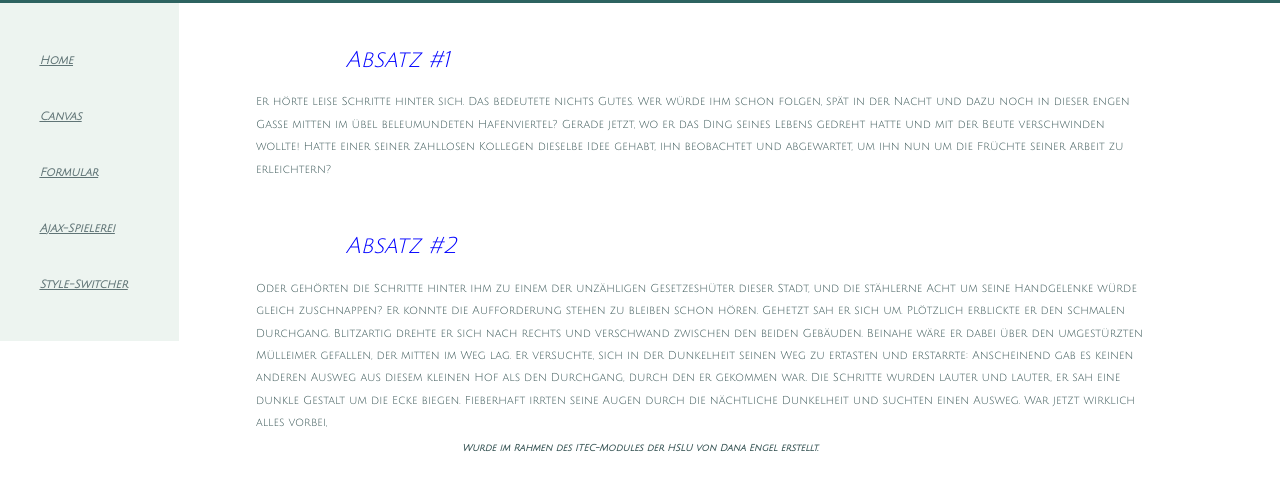
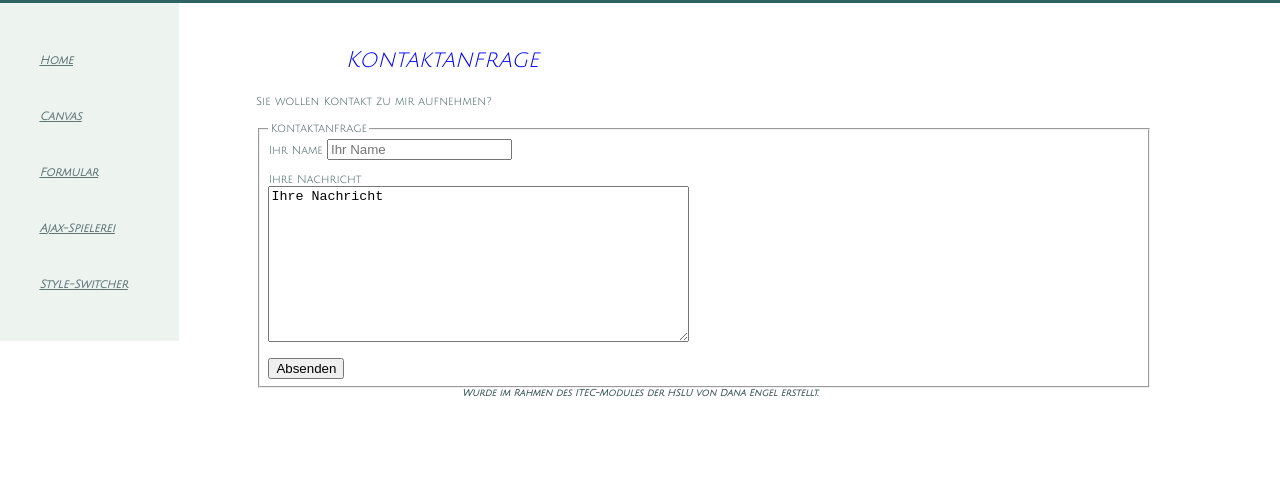
Before and after one commit to engeld/itec, a plain HTML site: page pages/formular.html in a window 1280 px wide. Shown: the part 46-536 px from the top of the page. Drawn offline with Linux system fonts and the light colour scheme.

Commit message:
add first draft of the formular

```diff
--- a/pages/formular.html
+++ b/pages/formular.html
@@ -22,13 +22,28 @@
     </nav>
 
     <article>
-      <h2>Absatz #1</h2>
-      <p>Er h&ouml;rte leise Schritte hinter sich. Das bedeutete nichts Gutes. Wer w&uuml;rde ihm schon folgen, sp&auml;t in der Nacht und dazu noch in dieser engen Gasse mitten im &uuml;bel beleumundeten Hafenviertel? Gerade jetzt, wo er das Ding seines Lebens gedreht hatte und mit der Beute verschwinden wollte! Hatte einer seiner zahllosen Kollegen dieselbe Idee gehabt, ihn beobachtet und abgewartet, um ihn nun um die Fr&uuml;chte seiner Arbeit zu erleichtern?</p>
+    <h2>Kontaktanfrage</h2>
+    <p>Sie wollen Kontakt zu mir aufnehmen?</p>
+    <form id="itec-form" action="formular.php">
+      <fieldset>
+        <legend>Kontaktanfrage</legend>
+        <div id="itec-form-name">
+          <label for="name">Ihr Name</label>
+          <input for="name" type="email" placeholder="Ihr Name" required>
+        </div>
+        <br />
+        <div id="itec-form-message">
+          <label for="message">Ihre Nachricht</label><br />
+          <textarea for="message" cols="50" rows="10">Ihre Nachricht</textarea>
+        </div>
+        <br />
+        <div id="itec-form-send">
+          <input name="send" type="submit" value="Absenden">
+        </div>
+      </fieldset>
+    </form>
     </article>
-    <article>
-      <h2>Absatz #2</h2>
-      <p>Oder geh&ouml;rten die Schritte hinter ihm zu einem der unz&auml;hligen Gesetzesh&uuml;ter dieser Stadt, und die st&auml;hlerne Acht um seine Handgelenke w&uuml;rde gleich zuschnappen? Er konnte die Aufforderung stehen zu bleiben schon h&ouml;ren. Gehetzt sah er sich um. Pl&ouml;tzlich erblickte er den schmalen Durchgang. Blitzartig drehte er sich nach rechts und verschwand zwischen den beiden Geb&auml;uden. Beinahe w&auml;re er dabei &uuml;ber den umgest&uuml;rzten M&uuml;lleimer gefallen, der mitten im Weg lag. Er versuchte, sich in der Dunkelheit seinen Weg zu ertasten und erstarrte: Anscheinend gab es keinen anderen Ausweg aus diesem kleinen Hof als den Durchgang, durch den er gekommen war. Die Schritte wurden lauter und lauter, er sah eine dunkle Gestalt um die Ecke biegen. Fieberhaft irrten seine Augen durch die n&auml;chtliche Dunkelheit und suchten einen Ausweg. War jetzt wirklich alles vorbei,</p>
-    </article>
+
     <footer>Wurde im Rahmen des ITEC-Modules der HSLU von Dana Engel erstellt.</footer>
   </body>
 </html>
```
